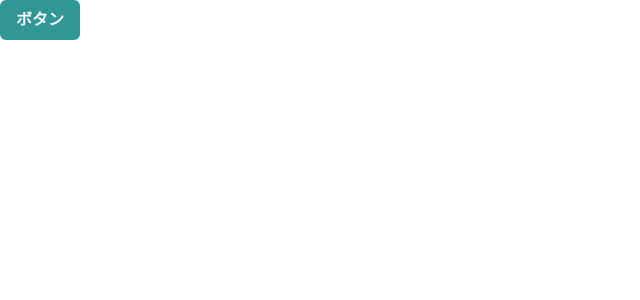
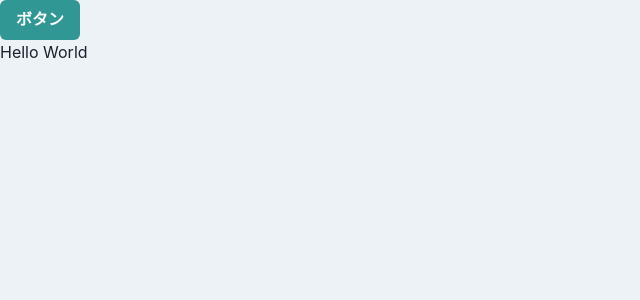
Before and after one commit to kototo522/React-Step-Up, a React (Create React App) app: page / in a window 1280 px wide. Shown: the top 300 px of the page, without its empty margins (0-640 px from the left). Built offline with nearby package versions, Linux system fonts and the light colour scheme.

Commit message:
update: Globalなスタイルの設定

```diff
--- a/src/App.tsx
+++ b/src/App.tsx
@@ -1,10 +1,11 @@
-import React from 'react';
 import { Button, ChakraProvider } from "@chakra-ui/react";
+import theme from "./theme/theme";
 
 function App() {
   return (
-    <ChakraProvider>
+    <ChakraProvider theme={theme}>
       <Button colorScheme="teal">ボタン</Button>
+      <p>Hello World</p>
     </ChakraProvider>
   );
 }
--- /dev/null
+++ b/src/theme/theme.ts
@@ -0,0 +1,13 @@
+import { extendTheme } from "@chakra-ui/react";
+
+const theme = extendTheme({
+    styles: {
+        global:{
+        body:{
+                backgroundColor: "gray.100",
+                color: "gray.800",
+            }
+        }
+    }
+});
+export default theme;
```
